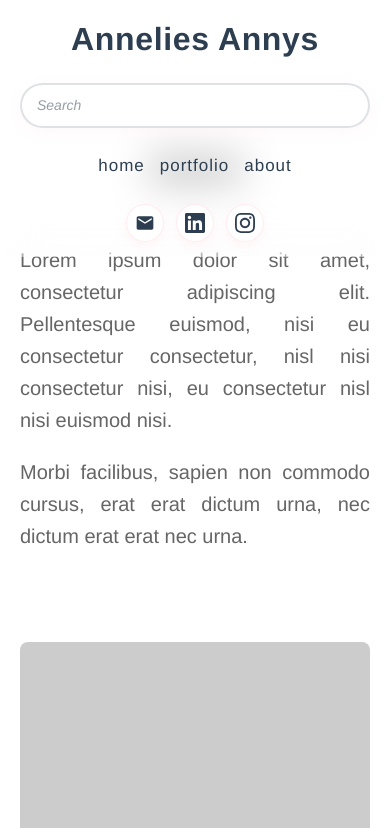
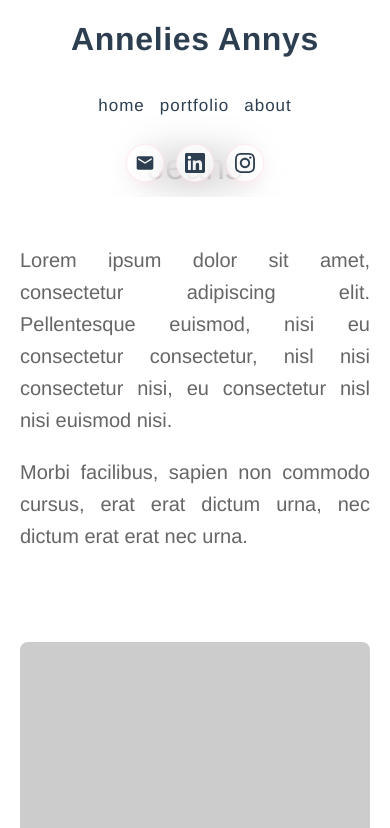
Before and after one commit to brentvervaet/anneliesannys-portfolio, a Vue app: page /portfolio/jeans in a window 390 px wide. Shown: the top 828 px of the page. Built offline with nearby package versions, Linux system fonts and the light colour scheme.

Commit message:
refactor: remove search functionality and clean up AppHeader layout

```diff
--- a/src/components/AppHeader.vue
+++ b/src/components/AppHeader.vue
@@ -1,41 +1,14 @@
 <template>
   <header>
     <div class="header-content">
+      <!-- TODO: make name and routes fit -->
       <!-- Left side: Title -->
       <div class="left-section">
         <h1 class="page-title">Annelies Annys</h1>
       </div>
 
-      <!-- Center: Search bar -->
-      <div class="center-section">
-        <div class="search-container">
-          <input
-            v-model="searchQuery"
-            type="text"
-            placeholder="Search"
-            class="search-input"
-            @input="handleSearch"
-            @focus="showSearchResults = true"
-            @blur="hideSearchResults"
-          />
-          <div v-if="showSearchResults && searchQuery" class="search-results">
-            <div
-              v-for="project in filteredProjects"
-              :key="project.slug"
-              class="search-result-item"
-              @mousedown="navigateToProject(project.slug)"
-            >
-              <img :src="project.thumbnailImage" :alt="project.title" class="search-thumb" />
-              <span>{{ project.title }}</span>
-            </div>
-            <div v-if="filteredProjects.length === 0" class="search-no-results">
-              Geen projecten gevonden
-            </div>
-          </div>
-        </div>
-      </div>
-
       <!-- Right side: Navigation and Social Icons -->
+      <!-- TODO: socials in footer -->
       <div class="right-section">
         <nav>
           <ul>
@@ -45,13 +18,7 @@
               </RouterLink>
             </li>
             <li>
-              <RouterLink
-                to="/portfolio"
-                class="nav-link"
-                :class="{ active: $route.path === '/portfolio' || isPortfolioVisible }"
-              >
-                portfolio
-              </RouterLink>
+              <div @click="scrollToPortfolio" class="nav-link">portfolio</div>
             </li>
             <li>
               <RouterLink
@@ -105,46 +72,12 @@
 </template>
 
 <script setup lang="ts">
-import projectsData from '@/data/projects.json'
-import type { Project } from '@/types/project'
-import { computed, onMounted, onUnmounted, ref } from 'vue'
+import { onMounted, onUnmounted, ref } from 'vue'
 import { RouterLink, useRoute, useRouter } from 'vue-router'
 
 const route = useRoute()
 const router = useRouter()
 const isPortfolioVisible = ref(false)
-
-// Search functionality
-const searchQuery = ref('')
-const showSearchResults = ref(false)
-const projects = projectsData as Project[]
-
-const filteredProjects = computed(() => {
-  if (!searchQuery.value) return []
-
-  const query = searchQuery.value.toLowerCase()
-  return projects.filter(
-    (project) =>
-      project.title.toLowerCase().includes(query) ||
-      project.description.some((desc) => desc.toLowerCase().includes(query)),
-  )
-})
-
-const handleSearch = () => {
-  showSearchResults.value = searchQuery.value.length > 0
-}
-
-const hideSearchResults = () => {
-  setTimeout(() => {
-    showSearchResults.value = false
-  }, 150) // Small delay to allow click on results
-}
-
-const navigateToProject = (slug: string) => {
-  router.push(`/portfolio/${slug}`)
-  searchQuery.value = ''
-  showSearchResults.value = false
-}
 
 const scrollToPortfolio = (e: Event) => {
   e.preventDefault()
@@ -203,10 +136,10 @@ header {
 }
 
 .header-content {
-  display: grid;
-  grid-template-columns: 1fr auto 1fr;
+  display: flex;
   align-items: center;
-  gap: 40px;
+  justify-content: space-between;
+  gap: 50px;
   max-width: 1400px;
   margin: 0 auto;
   width: 100%;
@@ -215,12 +148,6 @@ header {
 .left-section {
   display: flex;
   justify-content: flex-start;
-  align-items: center;
-}
-
-.center-section {
-  display: flex;
-  justify-content: center;
   align-items: center;
 }
 
@@ -239,89 +166,6 @@ header {
   text-shadow: 1px 1px 2px rgba(255, 255, 255, 0.4);
   letter-spacing: 0.02em;
   white-space: nowrap;
-}
-
-/* Search Styles */
-.search-container {
-  position: relative;
-  width: 320px;
-}
-
-.search-input {
-  width: 100%;
-  padding: 12px 20px;
-  border: 2px solid rgba(44, 62, 80, 0.15);
-  border-radius: 30px;
-  background: rgba(255, 255, 255, 0.85);
-  backdrop-filter: blur(15px);
-  color: #2c3e50;
-  font-size: 15px;
-  outline: none;
-  transition: all 0.3s ease;
-  box-shadow: 0 4px 15px rgba(255, 182, 193, 0.1);
-}
-
-.search-input::placeholder {
-  color: rgba(44, 62, 80, 0.5);
-  font-style: italic;
-}
-
-.search-input:focus {
-  border-color: rgba(255, 182, 193, 0.4);
-  background: rgba(255, 255, 255, 0.95);
-  box-shadow: 0 6px 25px rgba(255, 182, 193, 0.2);
-  transform: translateY(-1px);
-}
-
-.search-results {
-  position: absolute;
-  top: 100%;
-  left: 0;
-  right: 0;
-  background: rgba(255, 255, 255, 0.96);
-  backdrop-filter: blur(25px);
-  border-radius: 15px;
-  box-shadow: 0 15px 40px rgba(0, 0, 0, 0.1);
-  max-height: 320px;
-  overflow-y: auto;
-  z-index: 1001;
-  margin-top: 8px;
-  border: 1px solid rgba(255, 192, 203, 0.2);
-}
-
-.search-result-item {
-  display: flex;
-  align-items: center;
-  padding: 12px 20px;
-  cursor: pointer;
-  transition: all 0.2s ease;
-  color: #2c3e50;
-  gap: 12px;
-  border-bottom: 1px solid rgba(255, 192, 203, 0.1);
-}
-
-.search-result-item:last-child {
-  border-bottom: none;
-}
-
-.search-result-item:hover {
-  background-color: rgba(255, 192, 203, 0.1);
-  transform: translateX(3px);
-}
-
-.search-thumb {
-  width: 45px;
-  height: 35px;
-  object-fit: cover;
-  border-radius: 6px;
-  box-shadow: 0 2px 8px rgba(0, 0, 0, 0.1);
-}
-
-.search-no-results {
-  padding: 20px;
-  text-align: center;
-  color: #7f8c8d;
-  font-style: italic;
 }
 
 /* Navigation Styles */
@@ -404,7 +248,7 @@ nav ul {
   }
 
   .header-content {
-    gap: 30px;
+    gap: 40px;
   }
 
   .page-title {
@@ -430,29 +274,24 @@ nav ul {
   }
 
   .header-content {
-    grid-template-columns: 1fr;
-    grid-template-rows: auto auto auto;
-    gap: 20px;
-    text-align: center;
+    flex-direction: column;
+    align-items: stretch;
+    gap: 25px;
   }
 
-  .left-section,
-  .center-section,
+  .left-section {
+    justify-content: center;
+  }
   .right-section {
     justify-content: center;
   }
 
   .page-title {
     font-size: 2.5rem;
-    order: 1;
-  }
-
-  .center-section {
-    order: 2;
+    text-align: center;
   }
 
   .right-section {
-    order: 3;
     flex-direction: column;
     gap: 20px;
   }
--- a/src/views/HomeView.vue
+++ b/src/views/HomeView.vue
@@ -51,7 +51,6 @@
     <!-- Portfolio Section -->
     <section id="portfolio" ref="portfolioSection" class="portfolio-section min-h-screen bg-white">
       <div class="portfolio-container">
-        <h2 class="portfolio-title">Featured Projects</h2>
         <div class="portfolio-single-column">
           <div
             v-for="(project, index) in projects"
@@ -81,9 +80,6 @@
               </RouterLink>
             </div>
           </div>
-        </div>
-        <div class="portfolio-overview-link">
-          <RouterLink to="/portfolio" class="overview-button"> View All Projects </RouterLink>
         </div>
       </div>
     </section>
```
